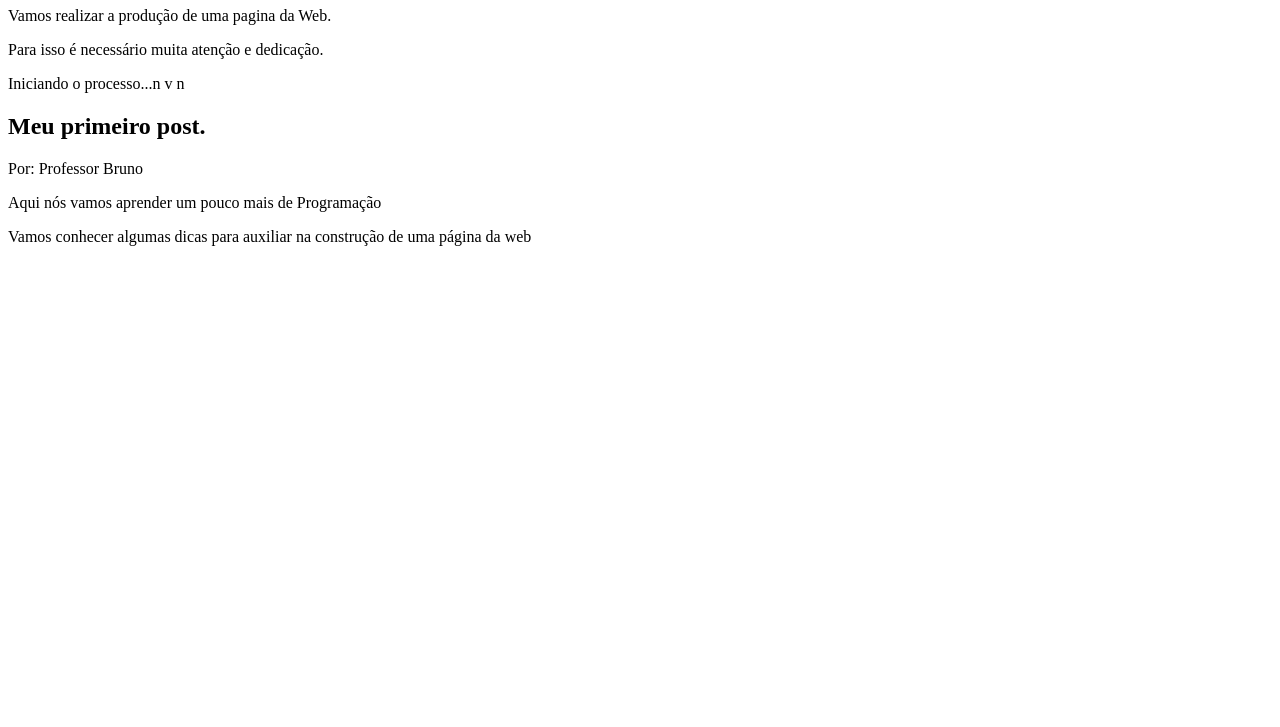
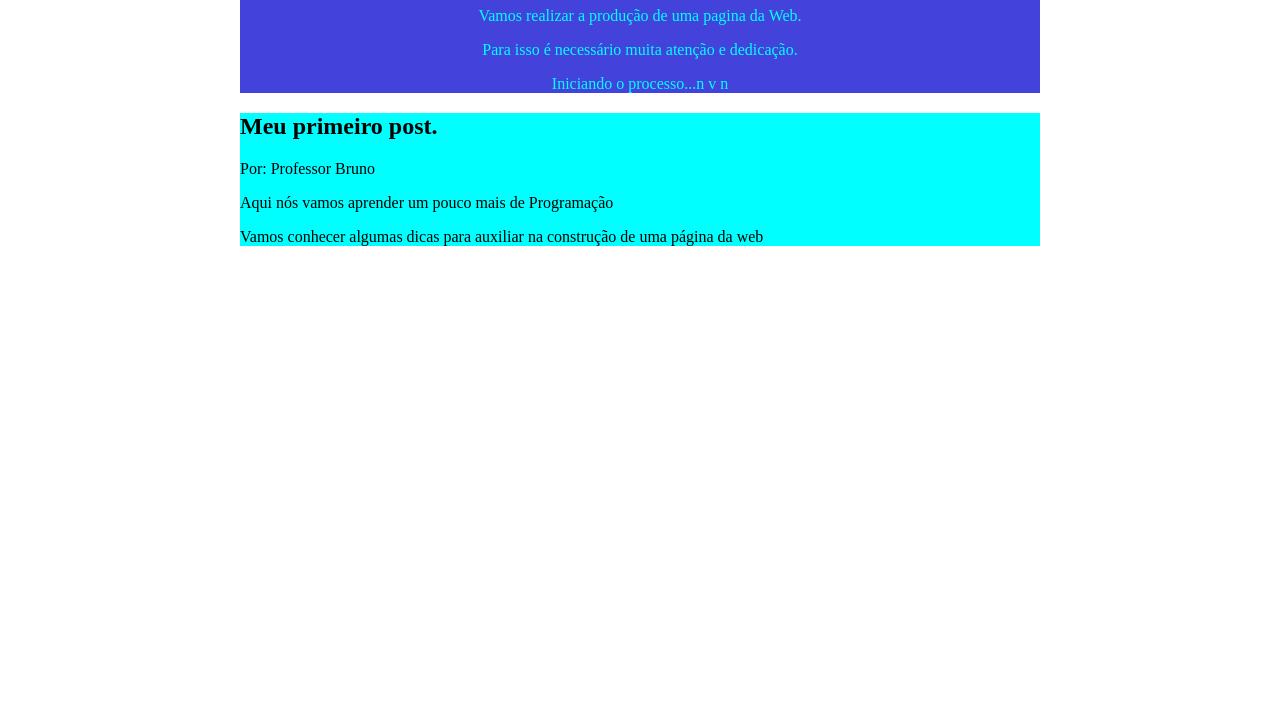
Before and after one commit to Brunop77/pagina-web, a plain HTML site: page index.html in a window 1280 px wide. Shown: the part 73-800 px from the top of the page. Drawn offline with Linux system fonts and the light colour scheme.

Commit message:
Add files via upload

```diff
--- a/index.html
+++ b/index.html
@@ -6,6 +6,22 @@
     <meta http-equiv="X-UA-Compatible" content="IE=edge">
     <meta name="viewport" content="width=device-width, initial-scale=1.0">
     <title>Educação Digital</title>
+    <style>
+        header {
+            background-color: rgb(67, 67, 220);
+            color:aqua;
+            text-align: center;
+            max-width: 800px;
+            margin: 0 auto;
+        }
+
+        main {
+            background-color: aqua;
+            color:black;
+            max-width: 800px;
+            margin: 0 auto;
+        }
+    </style>
 </head>
 
 <body>
```
